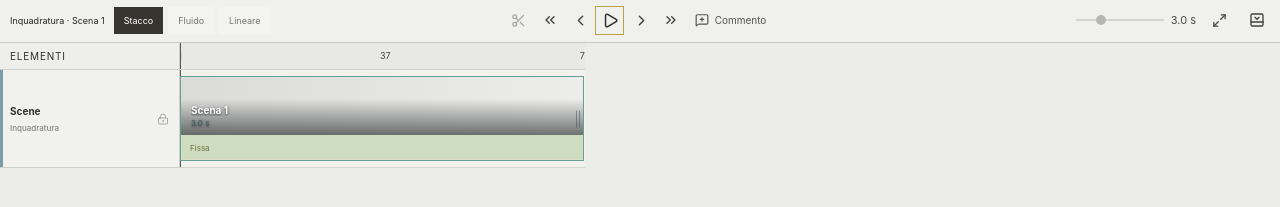
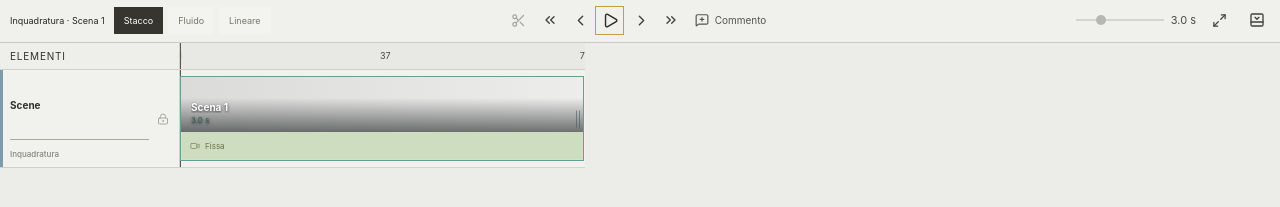
Before and after one commit to sudoantonio/Scene, a React (Vite) app: page / in a window 1280 px wide. Shown: the part 533-740 px from the top of the page. Built offline with nearby package versions, Linux system fonts and the light colour scheme.

Commit message:
Separate scene and framing within timeline clips

```diff
--- a/src/components/Timeline.tsx
+++ b/src/components/Timeline.tsx
@@ -1,5 +1,5 @@
 import { useEffect, useState } from 'react';
-import { Check, ChevronLeft, ChevronRight, ChevronsLeft, ChevronsRight, Eye, EyeOff, GripVertical, LockKeyhole, Maximize2, MessageSquare, MessageSquarePlus, Minimize2, PanelBottomClose, PanelBottomOpen, Pause, Play, Scissors, Trash2, X } from 'lucide-react';
+import { Check, ChevronLeft, ChevronRight, ChevronsLeft, ChevronsRight, Eye, EyeOff, GripVertical, LockKeyhole, Maximize2, MessageSquare, MessageSquarePlus, Minimize2, PanelBottomClose, PanelBottomOpen, Pause, Play, Scissors, Trash2, Video, X } from 'lucide-react';
 import * as THREE from 'three';
 import { evaluateProperty, evaluateTransform } from '../domain/animation';
 import type { Interpolation, SceneComment, SceneObject, TimelineCommentScope, Transform } from '../domain/schema';
@@ -266,7 +266,7 @@ export default function Timeline({ collapsed, onToggleCollapse }: { collapsed?:
           <button className={`scene-image ${isSelectedTrack(sceneSelection) ? 'selected-block' : ''}`} style={sceneThumbnails[scene.id] ? { backgroundImage: `linear-gradient(90deg,rgba(20,22,22,.1),rgba(20,22,22,.02)),url(${sceneThumbnails[scene.id]})` } : undefined} title={scene.name ?? `Scena ${index + 1}`} onClick={(event) => { event.stopPropagation(); setFrame(scene.frame); select(undefined); setSelectedTrack(sceneSelection); setDeleteTarget({ kind: 'scene', sceneId: scene.id }); setMotionDraft(undefined); setCommentDraft(undefined); }}>
             <span className="clip-title">{scene.name ?? `Scena ${index + 1}`}{noteBadge(sceneSelection, 'clip-comment')}</span><small>{((nextFrame - scene.frame) / project.settings.fps).toFixed(1)} s</small>
           </button>
-          <button className={`scene-framing ${cameraMode} ${cameraChanged ? 'changed' : 'idle'} ${isSelectedTrack(framingSelection) ? 'selected-block' : ''}`} onClick={(event) => { event.stopPropagation(); setFrame(scene.frame); select(undefined); setSelectedTrack(framingSelection); setDeleteTarget(undefined); setCommentDraft(undefined); if (framingCamera) setMotionDraft({ objectId: framingCamera.id, sceneId: scene.id, label: nextScene ? `${framingSelection.label} → ${nextScene.name ?? `Scena ${index + 2}`}` : framingSelection.label, mode: cameraMode }); }}><span>{nextScene ? modeNames[cameraMode] : 'Fissa'}</span>{noteBadge(framingSelection, 'segment-comment')}</button>
+          <button className={`scene-framing ${cameraMode} ${cameraChanged ? 'changed' : 'idle'} ${isSelectedTrack(framingSelection) ? 'selected-block' : ''}`} onClick={(event) => { event.stopPropagation(); setFrame(scene.frame); select(undefined); setSelectedTrack(framingSelection); setDeleteTarget(undefined); setCommentDraft(undefined); if (framingCamera) setMotionDraft({ objectId: framingCamera.id, sceneId: scene.id, label: nextScene ? `${framingSelection.label} → ${nextScene.name ?? `Scena ${index + 2}`}` : framingSelection.label, mode: cameraMode }); }}><Video className="framing-icon" size={10} /><span>{nextScene ? modeNames[cameraMode] : 'Fissa'}</span>{noteBadge(framingSelection, 'segment-comment')}</button>
           <span className="clip-resize-handle" onPointerDown={(event) => beginResize(index, event)} />
         </div>;
       })}{transitionMarkers}<i style={{ left: left(frame) }} /></div>
--- a/src/styles.css
+++ b/src/styles.css
@@ -1358,3 +1358,13 @@ input, textarea, select, .prompt-card > textarea, .scene-aspect select { color:
 .theme-dark .size-control input[type='range']::-webkit-slider-runnable-track { background: #62635f; }
 .theme-dark .size-control input[type='range']::-webkit-slider-thumb { background: #c7c8c2; }
 .timeline .motion-segment.hidden { opacity: 0; pointer-events: none; }
+
+/* Scena e inquadratura: una sola clip, due fasce sempre unite */
+.timeline .scene-clip { grid-template-rows: minmax(0,1fr) 28px; gap: 0; }
+.timeline .scene-image { border-bottom: 1px solid #aaa99f; }
+.timeline .scene-framing { min-height: 28px; border-top: 0; }
+.timeline .scene-framing .framing-icon { flex: none; opacity: .72; }
+.timeline .scene-hierarchy { width: 100%; height: 100%; display: grid; grid-template-rows: minmax(0,1fr) 28px; gap: 0; }
+.timeline .scene-hierarchy b, .timeline .scene-hierarchy small { display: flex; align-items: center; }
+.timeline .scene-hierarchy small { border-top: 1px solid #aaa99f; }
+.theme-dark .timeline .scene-image, .theme-dark .timeline .scene-hierarchy small { border-color: #5a5a5a; }
```
